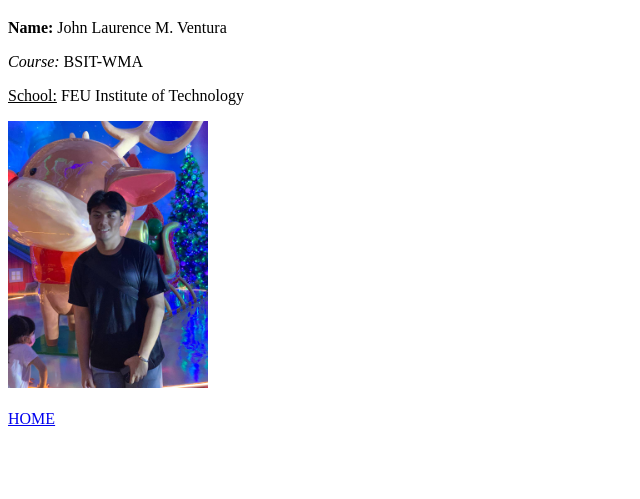
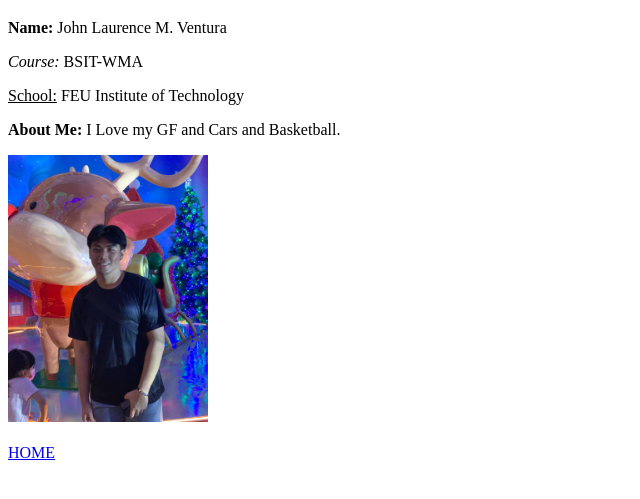
Before and after one commit to jlorens/TSA1, a plain HTML site: page info.html in a window 1280 px wide. Shown: the part 61-560 px from the top of the page, without its empty margins (0-640 px from the left). Drawn offline with Linux system fonts and the light colour scheme.

Commit message:
info.html

```diff
--- a/info.html
+++ b/info.html
@@ -8,6 +8,7 @@
     <p><b>Name:</b> John Laurence M. Ventura</p>
     <p><i>Course:</i> BSIT-WMA</p>
     <p><u>School:</u> FEU Institute of Technology</p>
+    <p><b>About Me:</b> I Love my GF and Cars and Basketball. </p>
     <img src="images/profile.jpeg" alt="My Photo" width="200">
     <br><br>
     <a href="index.html">HOME</a>
```
